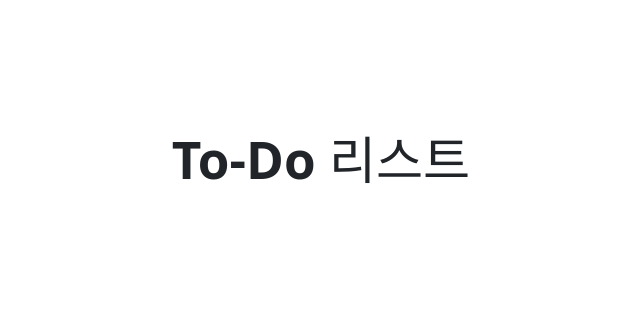
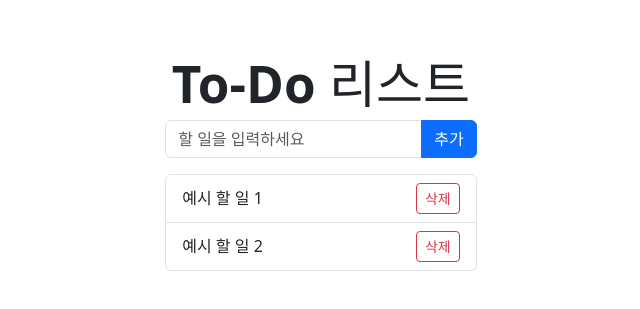
Before and after one commit to JinYunhwa/todo-vue, a Vue app: page / in a window 1280 px wide. Shown: the part 237-546 px from the top of the page, without its empty margins (319-959 px from the left). Built offline with nearby package versions, Linux system fonts and the light colour scheme.

Commit message:
feat: App.vue 할 일 목록 추가.

```diff
--- a/src/App.vue
+++ b/src/App.vue
@@ -1,6 +1,27 @@
 <template>
   <div class="container py-5">
     <h1 class="fw-bold">To-Do 리스트</h1>
+
+    <div class="input-group mb-3">
+      <input
+        type="text"
+        class="form-control"
+        placeholder="할 일을 입력하세요"
+      />
+      <button class="btn btn-primary">추가</button>
+    </div>
+
+    <ul class="list-group">
+      <li class="list-group-item d-flex justify-content-between align-items-center">
+        예시 할 일 1
+        <button class="btn btn-sm btn-outline-danger">삭제</button>
+      </li>
+      <li class="list-group-item d-flex justify-content-between align-items-center">
+        예시 할 일 2
+        <button class="btn btn-sm btn-outline-danger">삭제</button>
+      </li>
+    </ul>
+
   </div>
 </template>
 
```
